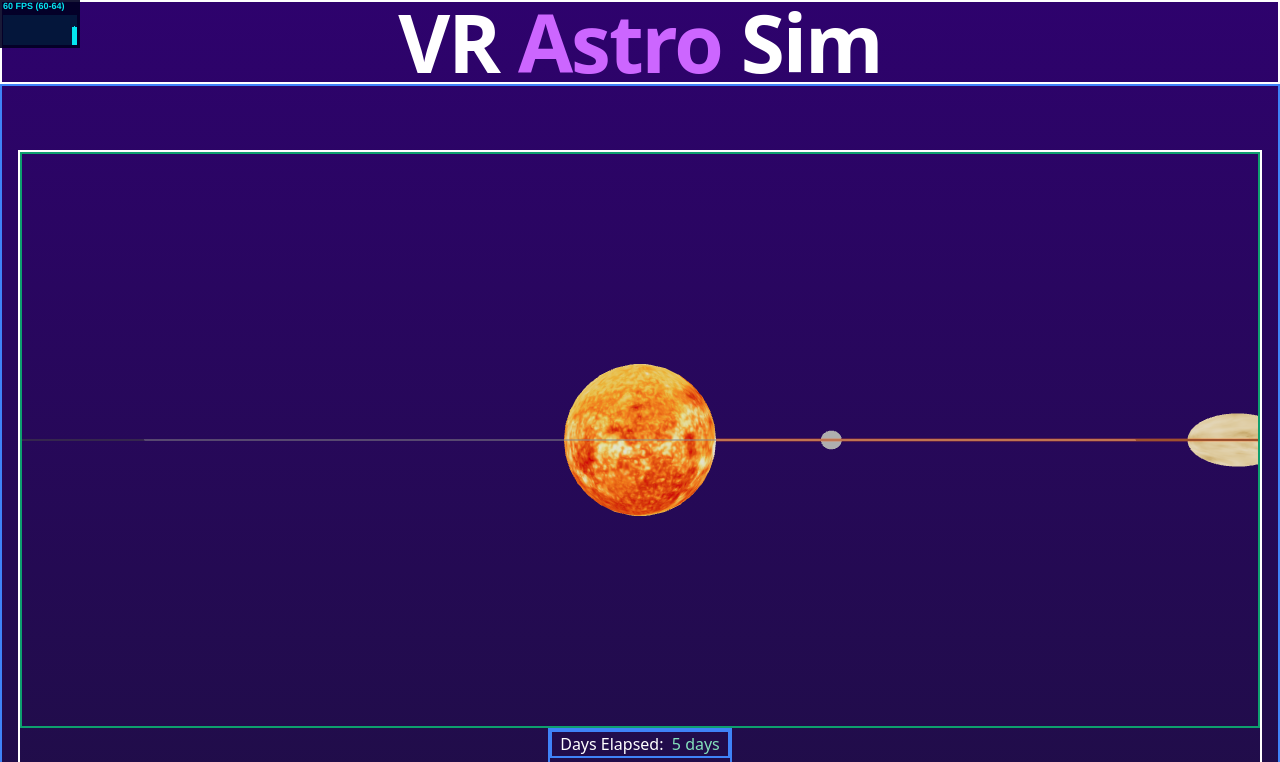
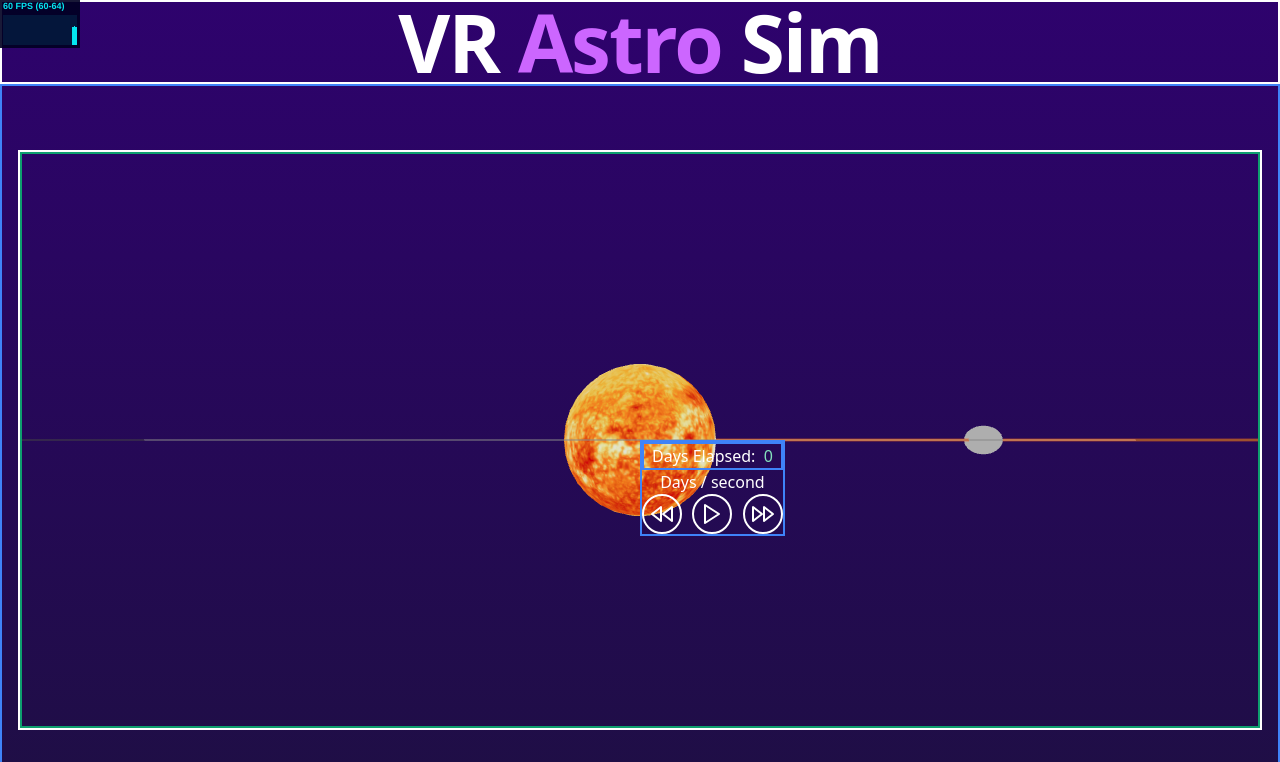
Before and after one commit to nagillimnayr/astronomia-nova, a Next.js app: page / in a window 1280 px wide. Shown: the top 762 px of the page. Built offline with nearby package versions, Linux system fonts and the light colour scheme.

Commit message:
feat: implement pause feature

```diff
--- a/src/components/IconButton.tsx
+++ b/src/components/IconButton.tsx
@@ -1,10 +1,16 @@
+import { MouseEventHandler } from 'react';
+
 type IconBtnProps = {
   children: React.ReactNode;
+  onClick: MouseEventHandler<HTMLButtonElement>;
 };
 
 const IconButton = (props: IconBtnProps) => {
   return (
-    <button className="flex aspect-square  w-10 items-center justify-center rounded-full border-2 border-white bg-transparent p-0 text-white">
+    <button
+      className="flex aspect-square  w-10 items-center justify-center rounded-full border-2 border-white bg-transparent p-0 text-white"
+      onClick={props.onClick}
+    >
       {props.children}
     </button>
   );
--- a/src/components/Scene.tsx
+++ b/src/components/Scene.tsx
@@ -12,6 +12,8 @@ const Scene = () => {
   const timerRef = useRef<HTMLSpanElement>(null!);
   const hourRef = useRef<HTMLParagraphElement>(null!);
   const dateRef = useRef<HTMLParagraphElement>(null!);
+  const timescaleDisplayRef = useRef<HTMLSpanElement>(null!);
+
   const timeElapsedRef = useRef<number>(0);
   const timescaleRef = useRef<number>(1);
 
@@ -22,6 +24,7 @@ const Scene = () => {
           timerRef,
           hourRef,
           dateRef,
+          timescaleDisplayRef,
           timeElapsedRef,
           timescaleRef,
         }}
@@ -39,7 +42,7 @@ const Scene = () => {
         </div>
 
         {/* Timer */}
-        <TimePanel />
+        {/* <TimePanel /> */}
       </TimeContext.Provider>
     </div>
   );
--- a/src/simulation/components/Simulation.tsx
+++ b/src/simulation/components/Simulation.tsx
@@ -1,6 +1,6 @@
 import React, { MutableRefObject, useContext, useRef } from 'react';
 import SolarSystem from './SolarSystem/SolarSystem';
-import { useFrame } from '@react-three/fiber';
+import { useFrame, useThree } from '@react-three/fiber';
 import { floor, round } from 'mathjs';
 import { Html } from '~/drei-imports/abstractions/text/Html';
 import TimeDisplay from './Time/TimeDisplay';
@@ -22,6 +22,11 @@ import { DAY } from '../utils/constants';
 const Simulation = () => {
   // get TimeContextObject
   const time = useContext(TimeContext);
+
+  const getState = useThree((state) => state.get);
+
+  getState().clock.stop();
+
   // J2000 epoch reference date
   const j2000 = new Date(2000, 0, 1, 12, 0, 0, 0);
 
@@ -42,12 +47,15 @@ const Simulation = () => {
     time.dateRef.current.textContent = format(currentDate, 'PPP');
   });
   return (
-    <TimeContext.Provider value={time}>
+    <>
       <group>
         <polarGridHelper args={[24, 16, 24, 64]} />
         <SolarSystem />
       </group>
-    </TimeContext.Provider>
+      <Html className="min-h-fit min-w-fit whitespace-nowrap">
+        <TimePanel time={time} getState={getState} />
+      </Html>
+    </>
   );
 };
 
--- a/src/simulation/components/SolarSystem/SolarSystem.tsx
+++ b/src/simulation/components/SolarSystem/SolarSystem.tsx
@@ -1,4 +1,9 @@
-import React, { useCallback, useRef } from 'react';
+import React, {
+  forwardRef,
+  useCallback,
+  useImperativeHandle,
+  useRef,
+} from 'react';
 import { useFrame, useLoader } from '@react-three/fiber';
 import { type DynamicBody } from '../../classes/Dynamics';
 import Body from '../Body/Body';
@@ -12,7 +17,10 @@ import { DAY } from '../../utils/constants';
 import { useTexture } from '@react-three/drei';
 import { TextureLoader } from 'three';
 
-const SolarSystem = () => {
+const SolarSystem = forwardRef<KeplerBody>(function SolarSystem(
+  {},
+  fwdRootRef
+) {
   // load textures
   // const [
   //   sunTexture,
@@ -59,12 +67,13 @@ const SolarSystem = () => {
   // use ref to store root of tree
   const root = useRef<KeplerBody>(null!);
 
-  // useEventListener("keypress", (e: KeyboardEvent) => {
-  //   if (e.key === " ") {
-  //     console.log("Tree root node: ", root.current.name);
-  //     console.log("Children of root node: ", root.current.orbitingBodies);
-  //   }
-  // });
+  useImperativeHandle(
+    fwdRootRef,
+    () => {
+      return root.current;
+    },
+    [root]
+  );
 
   const assignAsRoot = (body: DynamicBody) => {
     if (!body) {
@@ -81,6 +90,9 @@ const SolarSystem = () => {
   );
 
   useFrame(({ clock }, delta) => {
+    if (!clock.running) {
+      return;
+    }
     fixedUpdate(delta);
   });
 
@@ -111,6 +123,6 @@ const SolarSystem = () => {
       </Body>
     </KeplerTreeContext.Provider>
   );
-};
+});
 
 export default SolarSystem;
--- a/src/simulation/components/Time/TimeControls.tsx
+++ b/src/simulation/components/Time/TimeControls.tsx
@@ -1,12 +1,20 @@
+import { MouseEventHandler } from 'react';
 import BackwardButton from './buttons/BackwardButton';
 import ForwardButton from './buttons/ForwardButton';
 import PauseButton from './buttons/PauseButton';
+import { Clock } from 'three';
 
-const TimeControls = () => {
+type ControlsProps = {
+  decrementFn?: MouseEventHandler<HTMLButtonElement>;
+  incrementFn?: MouseEventHandler<HTMLButtonElement>;
+  togglePauseFn?: MouseEventHandler<HTMLButtonElement>;
+  getClock: () => Clock;
+};
+const TimeControls = (props: ControlsProps) => {
   return (
     <div className="flex flex-row justify-between ">
       <BackwardButton />
-      <PauseButton />
+      <PauseButton getClock={props.getClock} />
       <ForwardButton />
     </div>
   );
--- a/src/simulation/components/Time/TimeDisplay.tsx
+++ b/src/simulation/components/Time/TimeDisplay.tsx
@@ -8,9 +8,8 @@ import { round } from 'mathjs';
 //   timerRef: MutableRefObject<HTMLSpanElement>;
 //   portalRef: MutableRefObject<HTMLDivElement>;
 // };
-const TimeDisplay = forwardRef<HTMLSpanElement>(function TimeDisplay() {
+const TimeDisplay = () => {
   const { timerRef } = useContext(TimeContext);
-
   return (
     <div className="w-min-fit h-min-fit  flex h-fit w-fit flex-row self-center border-2 border-blue-500 px-2 text-center text-white">
       {/* Days Elapsed */}
@@ -25,6 +24,6 @@ const TimeDisplay = forwardRef<HTMLSpanElement>(function TimeDisplay() {
       <div></div>
     </div>
   );
-});
+};
 
 export default TimeDisplay;
--- a/src/simulation/components/Time/TimePanel.tsx
+++ b/src/simulation/components/Time/TimePanel.tsx
@@ -1,17 +1,36 @@
-import { useFrame } from '@react-three/fiber';
+import { RootState, useFrame } from '@react-three/fiber';
 import DateDisplay from './DateDisplay';
 import TimeControls from './TimeControls';
 import TimeDisplay from './TimeDisplay';
 import TimescaleDisplay from './TimescaleDisplay';
+import { Html } from '~/drei-imports/abstractions/text/Html';
+import { useContext } from 'react';
+import {
+  TimeContext,
+  TimeContextObject,
+} from '~/simulation/context/TimeContext';
+import { GetState } from 'zustand';
 
-const TimePanel = () => {
+type TimePanelProps = {
+  time: TimeContextObject;
+  getState: GetState<RootState>;
+};
+const TimePanel = (props: TimePanelProps) => {
+  //const time = useContext(TimeContext);
+
+  const getClock = () => {
+    return props.getState().clock;
+  };
+
   return (
-    <div className="w-min-fit h-min-fit  flex h-fit w-fit flex-col self-center border-2 border-blue-500">
-      <TimeDisplay />
-      <TimescaleDisplay />
-      <DateDisplay />
-      <TimeControls />
-    </div>
+    <TimeContext.Provider value={props.time}>
+      <div className="w-min-fit h-min-fit  flex h-fit w-fit flex-col self-center border-2 border-blue-500">
+        <TimeDisplay />
+        <TimescaleDisplay />
+        <DateDisplay />
+        <TimeControls getClock={getClock} />
+      </div>
+    </TimeContext.Provider>
   );
 };
 
```
